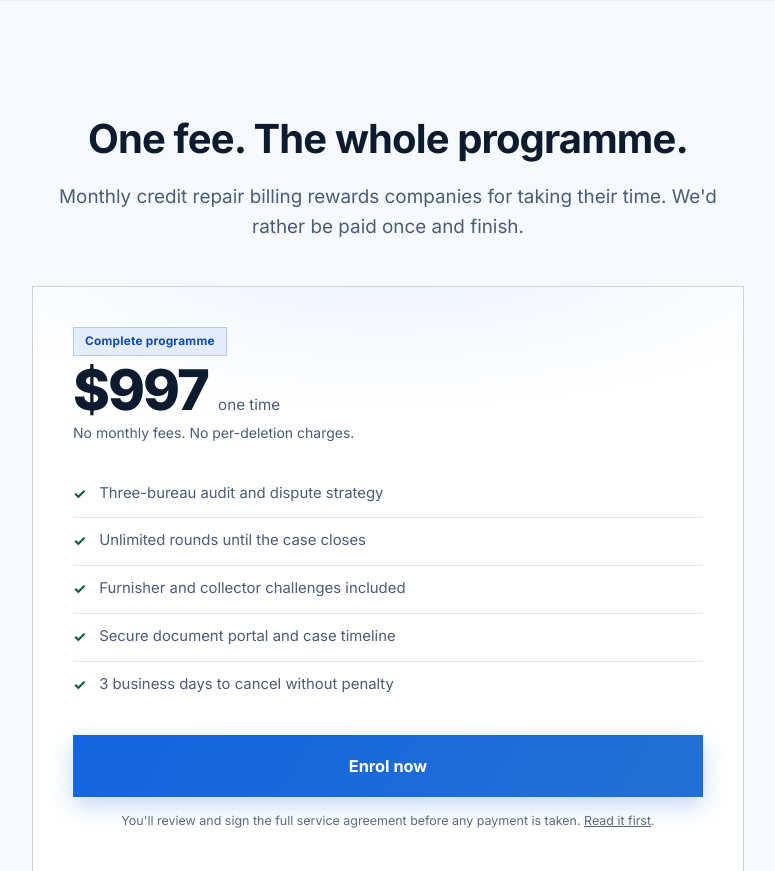
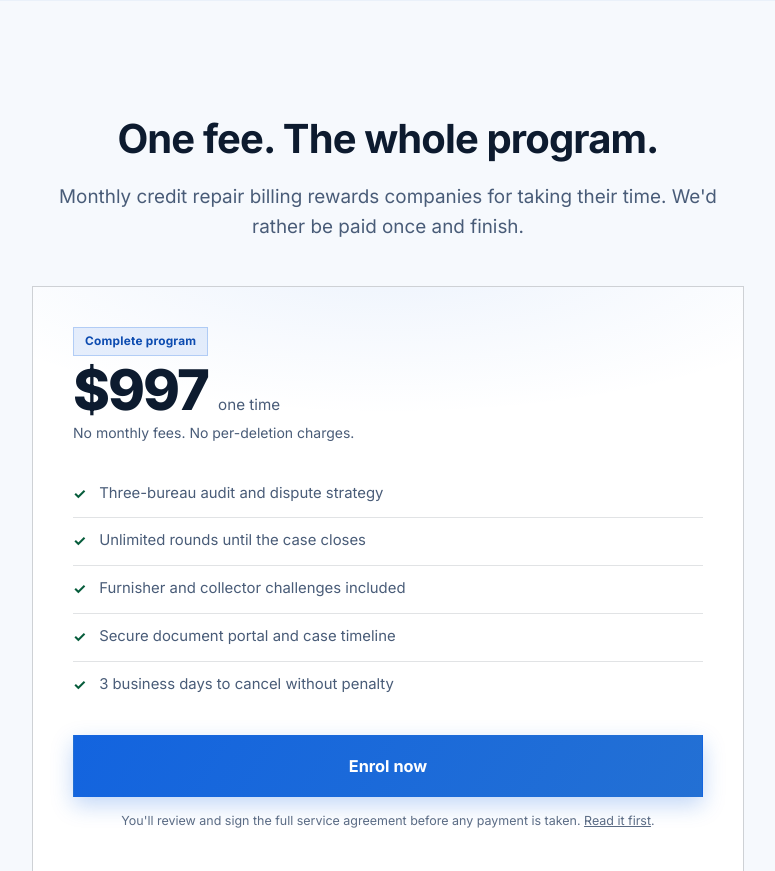
Before and after one commit to velosify/velosify-credit, a Flask app: page / in a window 1280 px wide. Shown: the part 2918-3789 px from the top of the page, without its empty margins (252-1027 px from the left). Run offline with Flask 3, Linux system fonts and the light colour scheme; some libraries are stand-ins or nearby versions.

Commit message:
Use the American spelling of program

```diff
--- a/templates/landing.html
+++ b/templates/landing.html
@@ -232,7 +232,7 @@
 <section class="section" id="pricing">
   <div class="container container-narrow">
     <div class="text-center" style="margin-bottom:44px">
-      <h2>One fee. The whole programme.</h2>
+      <h2>One fee. The whole program.</h2>
       <p class="lead lead-center">
         Monthly credit repair billing rewards companies for taking their
         time. We'd rather be paid once and finish.
@@ -242,7 +242,7 @@
     <div class="price-card">
       <div class="row-between" style="align-items:flex-start">
         <div>
-          <span class="badge badge-accent">Complete programme</span>
+          <span class="badge badge-accent">Complete program</span>
           <div class="price-amount">
             <span class="num">{{ cfg.PRICE_LABEL }}</span>
             <span class="per">one time</span>
--- a/templates/legal/_agreement_body.html
+++ b/templates/legal/_agreement_body.html
@@ -66,7 +66,7 @@
 </p>
 
 <p>
-  <strong>6. Fee.</strong> The total fee for the programme described above is
+  <strong>6. Fee.</strong> The total fee for the program described above is
   {{ cfg.PRICE_LABEL }}. This is a one-time charge. There are no monthly
   fees, no per-deletion charges and no renewal.
 </p>
--- a/templates/legal/terms.html
+++ b/templates/legal/terms.html
@@ -13,7 +13,7 @@
       This site is operated by {{ cfg.COMPANY_LEGAL_NAME }}
       {%- if cfg.COMPANY_ADDRESS %}, {{ cfg.COMPANY_ADDRESS }}{% endif %}.
       Reach us at <a href="mailto:{{ cfg.SUPPORT_EMAIL }}">{{ cfg.SUPPORT_EMAIL }}</a>.
-      By using this site or enrolling in our programme you agree to these terms.
+      By using this site or enrolling in our program you agree to these terms.
     </p>
 
     <h2>2. The service</h2>
@@ -46,7 +46,7 @@
 
     <h2>5. Fees and cancellation</h2>
     <p>
-      The programme fee is {{ cfg.PRICE_LABEL }}, charged once. You may cancel
+      The program fee is {{ cfg.PRICE_LABEL }}, charged once. You may cancel
       without penalty or obligation within {{ cfg.CANCELLATION_DAYS }} business
       days of signing your agreement, and we will refund you in full. After
       that period, refunds are handled as described in your service agreement.
--- a/templates/order.html
+++ b/templates/order.html
@@ -1,7 +1,7 @@
 {% extends "base.html" %}
 
 {% block title %}Enrol | {{ cfg.BRAND_NAME }}{% endblock %}
-{% block description %}Enrol in the {{ cfg.BRAND_NAME }} credit restoration programme. One flat fee of {{ cfg.PRICE_LABEL }}.{% endblock %}
+{% block description %}Enrol in the {{ cfg.BRAND_NAME }} credit restoration program. One flat fee of {{ cfg.PRICE_LABEL }}.{% endblock %}
 
 {% block body %}
 <section class="section-tight">
@@ -118,7 +118,7 @@
       <div>
         <div class="card card-glass" style="position:sticky;top:96px">
           <div class="row-between" style="margin-bottom:6px">
-            <span class="strong">Credit Restoration Programme</span>
+            <span class="strong">Credit Restoration Program</span>
             <span class="badge badge-accent">One time</span>
           </div>
 
--- a/templates/portal/dashboard.html
+++ b/templates/portal/dashboard.html
@@ -81,7 +81,7 @@
 
   <div class="stack">
     <div class="card card-pad-sm">
-      <div class="card-title" style="font-size:.95rem">Your programme</div>
+      <div class="card-title" style="font-size:.95rem">Your program</div>
       <div class="row-between small">
         <span class="muted">Paid</span>
         <span class="strong">{{ order.amount_cents | money }}</span>
--- a/templates/portal/unpaid.html
+++ b/templates/portal/unpaid.html
@@ -9,7 +9,7 @@
 
 <div class="card">
   <div class="card-title">
-    {% if pending %}Your payment didn't finish{% else %}No active programme{% endif %}
+    {% if pending %}Your payment didn't finish{% else %}No active program{% endif %}
   </div>
   <p class="muted">
     {% if pending %}
@@ -17,7 +17,7 @@
       wasn't completed, so nothing was charged. Pick it up whenever you're
       ready. Your details are already saved.
     {% else %}
-      There's no credit restoration programme on this account yet. Enrol to
+      There's no credit restoration program on this account yet. Enrol to
       open a case and unlock your document portal.
     {% endif %}
   </p>
```
Also changed, not shown: README.md.
